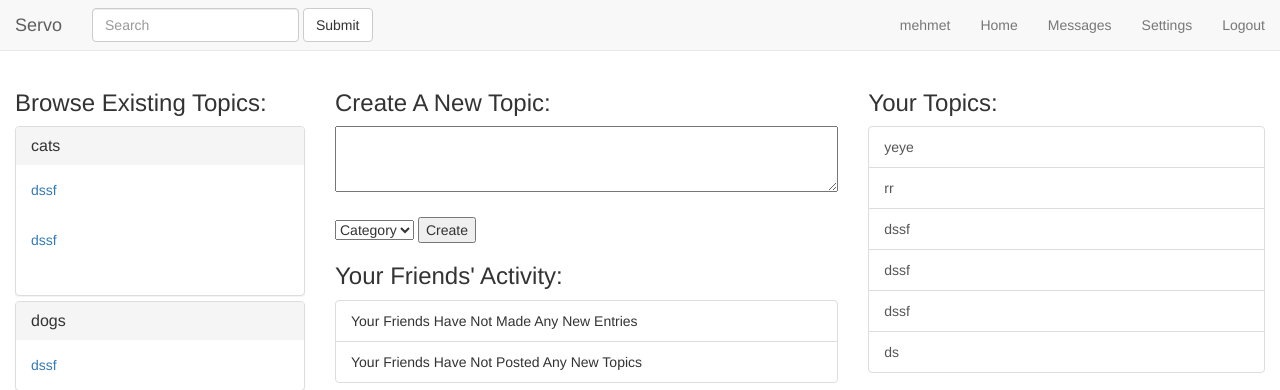
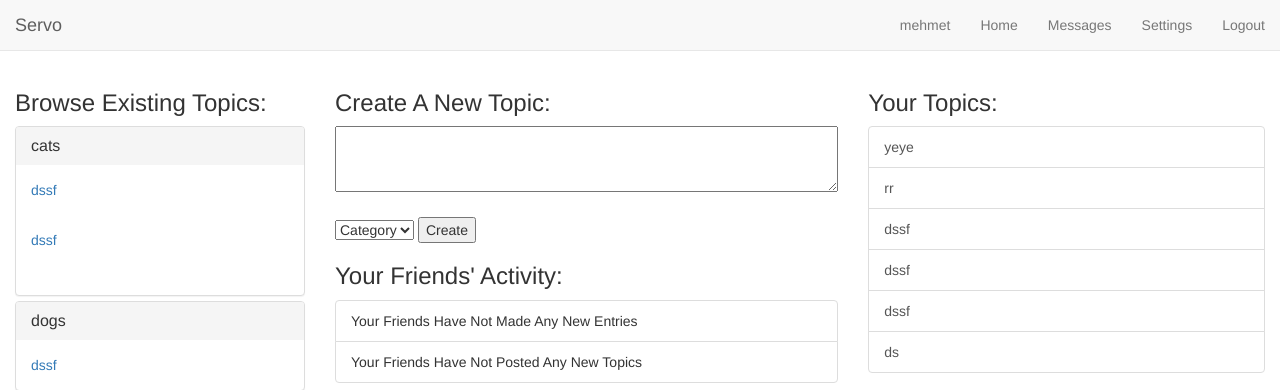
Before and after one commit to muhammadhamzakhan/CS353Bilkent, a PHP site: page /home.php in a window 1280 px wide. Shown: the top 390 px of the page. Run offline with PHP 8.4, Linux system fonts and the light colour scheme; a user stored in the database is signed in; data comes from the database, SQL or seed files in the repository; data that the repository does not hold is empty.

Commit message:
remove search

```diff
--- a/code/home.php
+++ b/code/home.php
@@ -5,7 +5,8 @@
 	$category = "";
 
 	$comment = "";
-	if ($_SERVER["REQUEST_METHOD"] == "POST") {
+	if ($_SERVER["REQUEST_METHOD"] == "POST" ) {
+
 		if (empty($_POST["comment"])) {
 			$comment = "";
 		} else {
@@ -69,12 +70,6 @@
           <a class="navbar-brand" href="home.php">Servo</a></div>
         <!-- Collect the nav links, forms, and other content for toggling -->
         <div class="collapse navbar-collapse" id="topFixedNavbar1">
-          <form class="navbar-form navbar-left" role="search" method="post">
-            <div class="form-group">
-              <input type="text" class="form-control" placeholder="Search" name="searchInput">
-            </div>
-            <button type="submit" class="btn btn-default" name="searchButton">Submit</button>
-          </form>
           <ul class="nav navbar-nav navbar-right">
           	<?php
           		if(!empty($userID)){
```
